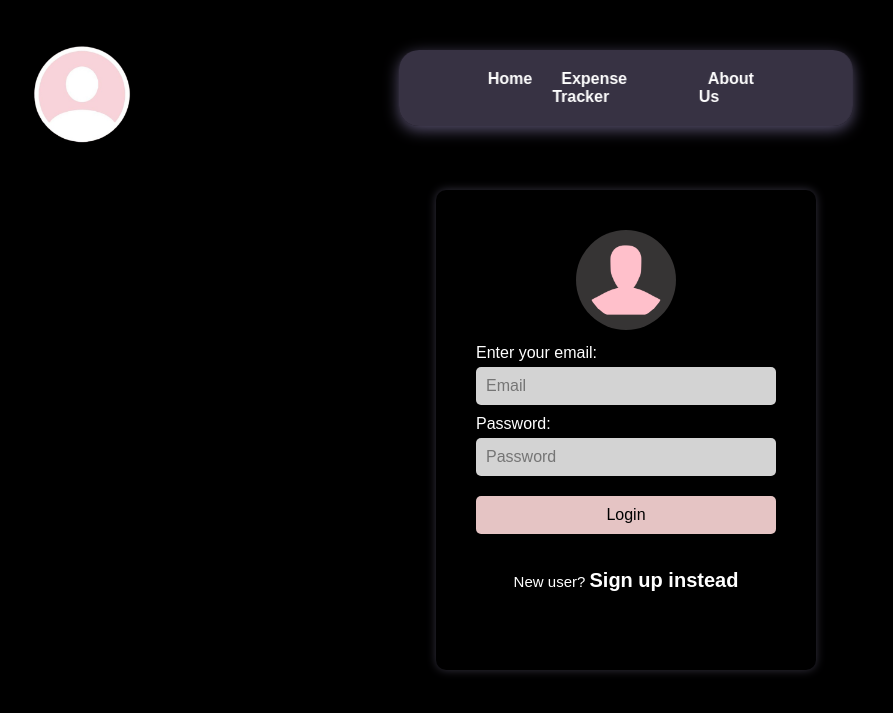
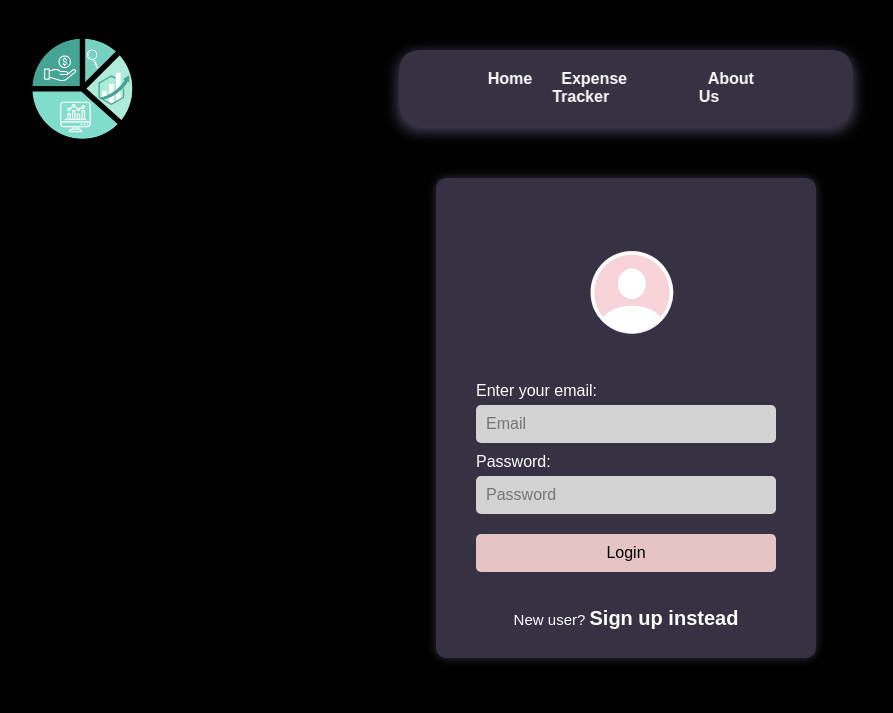
Before and after one commit to adityashahgithub/FiscalPoint, a PHP site: page /Frontend/login.php in a window 1280 px wide. Shown: the top 713 px of the page, without its empty margins (14-907 px from the left). Run offline with PHP 8.4, Linux system fonts and the light colour scheme.

Commit message:
login signup color change

```diff
--- a/Frontend/css/login.css
+++ b/Frontend/css/login.css
@@ -89,7 +89,7 @@
 
 /* ===== Login Box Styling ===== */
 .login-box {
-    background-color: black;
+    background-color: rgba(92, 84, 112, 0.6);
     padding: 40px;
     border-radius: 10px;
     box-shadow: 0px 0px 10px rgba(107, 101, 130, 0.5);
@@ -100,11 +100,10 @@
 
 /* ===== User Avatar Styling ===== */
 .avatar img {
-    width: 80px;
+    width: 130px;
     border-radius: 50%;
-    background: #363434;
     padding: 10px;
-    margin-left: 100px;
+    margin-left: 80px;
 }
 
 /* ===== Form Styling ===== */
--- a/Frontend/css/signup.css
+++ b/Frontend/css/signup.css
@@ -92,7 +92,7 @@
     margin: 2px auto; /* Center alignment */
     padding: 20px;
     border-radius: 10px;
-    background: none; /* Transparent */
+    background: rgba(92, 84, 112, 0.6); /* Transparent */
 }
 
 /* Heading Styling */
@@ -121,7 +121,7 @@
     margin-top: 5px;
     border: none;
     border-radius: 5px;
-    background-color: #2d2a3b; /* Dark input background */
+    background-color: white; /* Dark input background */
     font-size: 16px;
     color: white;
     outline: none;
--- a/Frontend/login.php
+++ b/Frontend/login.php
@@ -85,7 +85,7 @@
     <div class="container">
         <header>
     <!-- LOGO-->
-            <img src="css/profile.png" alt="Logo" class="logo" onclick="location.href='landing.html'">
+            <img src="css/logo.png" alt="Logo" class="logo" onclick="location.href='landing.html'">
     <!-- NAVIGATION BAR -->
             <nav class="navbar">
                 <ul>
@@ -97,7 +97,7 @@
         </header>
         <div class="login-box">
             <div class="avatar">
-                <img src="css/userpfp.png" alt="User Icon">
+                <img src="css/profile.png" alt="User Icon">
             </div>
          <!-- LOGIN FORM-->
             <form method="post" action="<?php echo htmlspecialchars($_SERVER["PHP_SELF"]); ?>">
```
